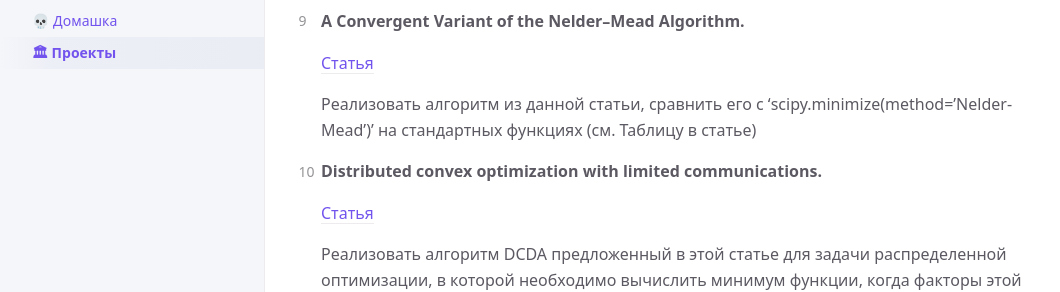
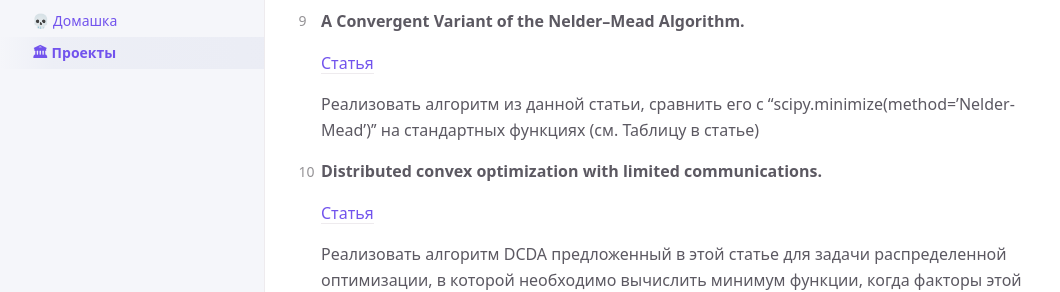
Before and after one commit to MerkulovDaniil/msus22, a Jekyll site: the page built from projects.md, in a window 1280 px wide and 900 px high, scrolled down 1608 px. Shown: the part 167-459 px from the top of the window, without its empty margins (107-1167 px from the left). Built offline with Jekyll 4.4.1, drawn with Linux system fonts in a browser that asks for light colours; our own code applies the rules of GitHub Pages for plain Markdown files; formulas are drawn with MathJax 3; a script that is not in the unit is left out.

```diff
--- a/projects.md
+++ b/projects.md
@@ -55,7 +55,7 @@ nav_order: 4
 
     [Статья](https://link.springer.com/article/10.1023/A:1014849028575)
 
-    Реализовать алгоритм из данной статьи, сравнить его с 'scipy.minimize(method=’Nelder-Mead’)' на стандартных функциях (см. Таблицу в статье)
+    Реализовать алгоритм из данной статьи, сравнить его с ''scipy.minimize(method=’Nelder-Mead’)'' на стандартных функциях (см. Таблицу в статье)
 
 1. **Distributed convex optimization with limited communications.**
 
```
